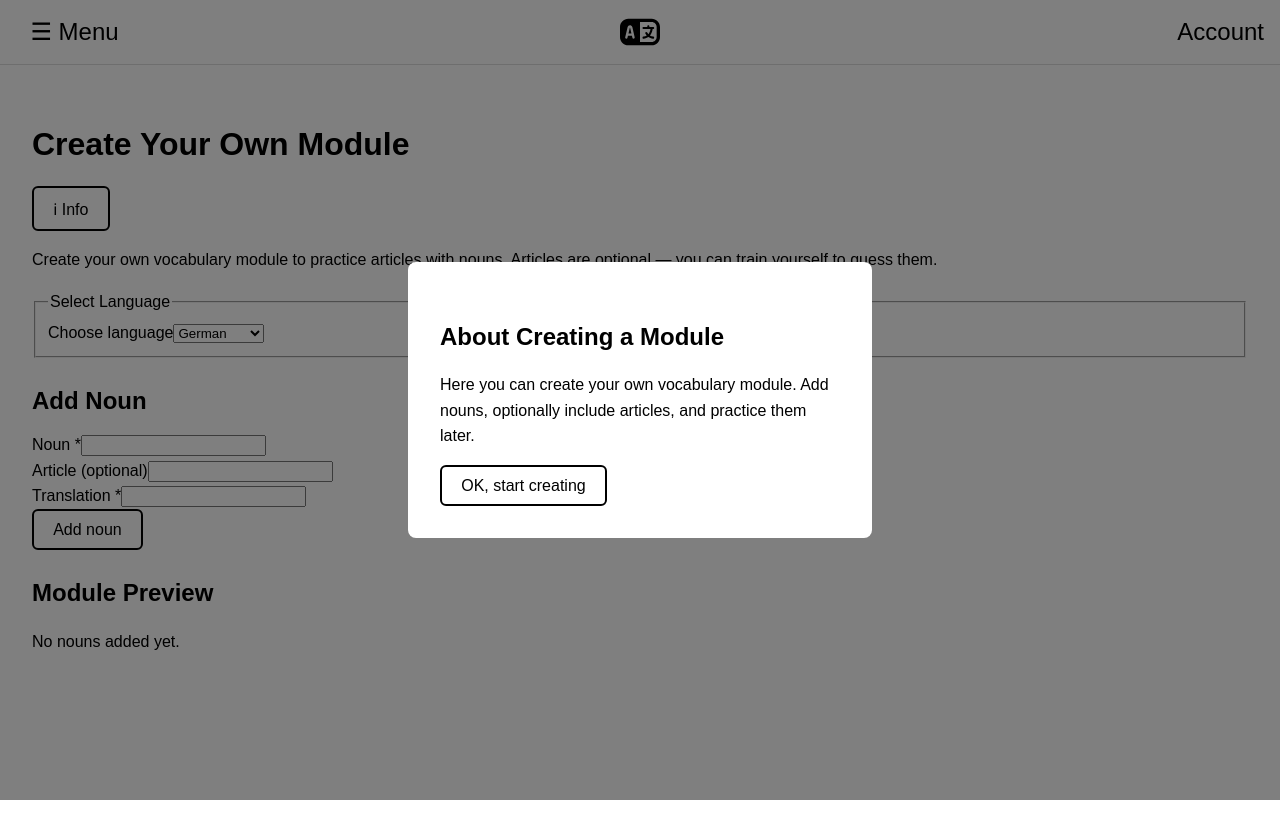
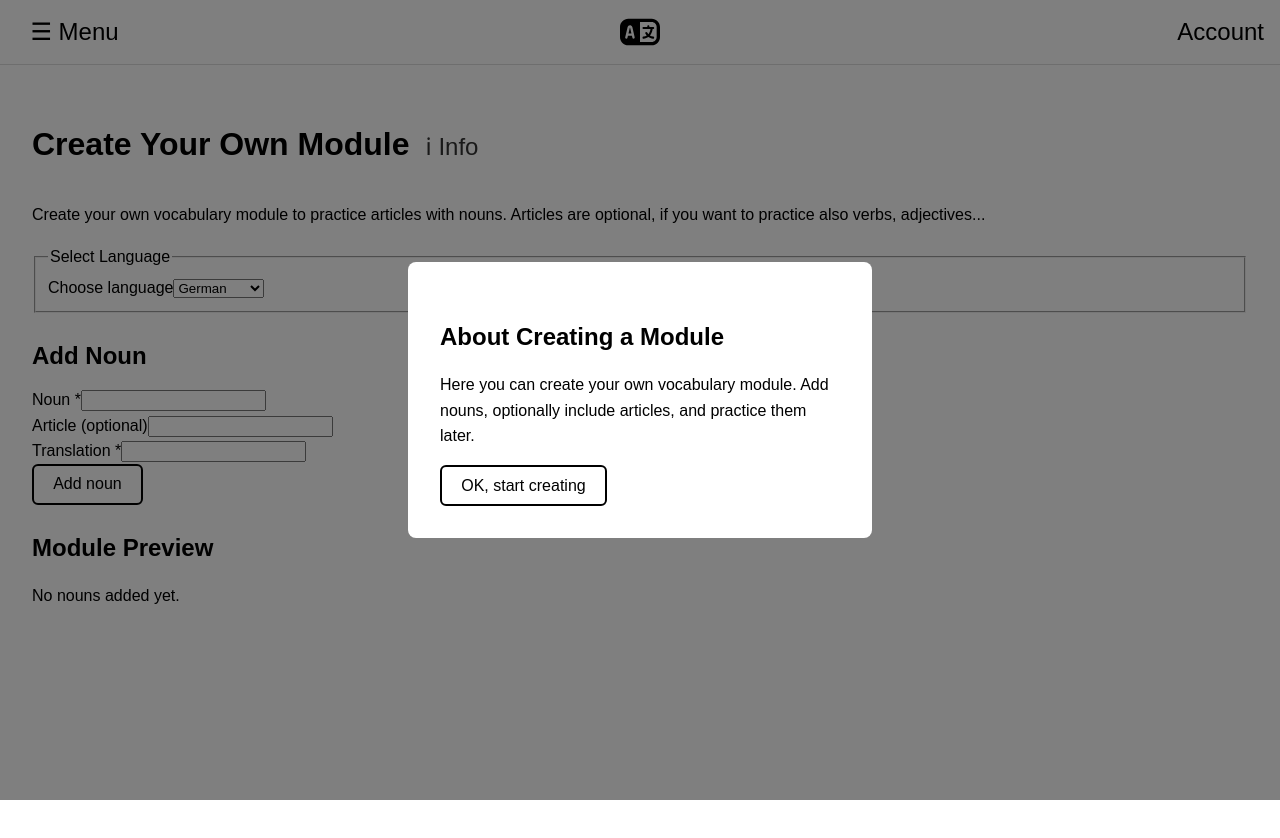
Before and after one commit to AlisaErmel/articles-study-react, a React (Vite) app: page /createmodule in a window 1280 px wide. Shown: the top 838 px of the page. Built offline with nearby package versions, Linux system fonts and the light colour scheme; a web font is replaced by a local one.

Commit message:
refactor: change location of the info button in Create-Module page

```diff
--- a/src/pages/Create_Module.css
+++ b/src/pages/Create_Module.css
@@ -21,3 +21,18 @@ button:focus-visible {
     outline: 3px solid #005fcc;
     outline-offset: 3px;
 }
+
+.header-with-info {
+    display: flex;
+    align-items: baseline;
+    gap: 0.5rem;
+}
+
+.info-button {
+    font-size: 1.5rem;
+    border: none;
+    background: none;
+    cursor: pointer;
+    color: #333;
+    padding: 0.5rem;
+}
--- a/src/pages/Create_Module.tsx
+++ b/src/pages/Create_Module.tsx
@@ -107,6 +107,8 @@ const Create_Module: React.FC = () => {
 
             <div aria-hidden={showInfo}>
 
+                <div className="header-with-info">
+
                     <h1>Create Your Own Module</h1>
 
                     <button
@@ -117,10 +119,11 @@ const Create_Module: React.FC = () => {
                     >
                         ℹ Info
                     </button>
+                </div>
 
                 <p id="module-description">
                     Create your own vocabulary module to practice articles with nouns.
-                    Articles are optional — you can train yourself to guess them.
+                    Articles are optional, if you want to practice also verbs, adjectives...
                 </p>
 
                 {/* Language Selection */}
--- a/src/pages/Home.tsx
+++ b/src/pages/Home.tsx
@@ -63,7 +63,7 @@ const Home: React.FC = () => {
 
                         <li>
                             <Link
-                                to="/add-module"
+                                to="/createmodule"
                                 className="home-button"
                                 role="button"
                                 aria-label="Create a module"
```
Lines whose indentation alone changed are shown as unchanged.
